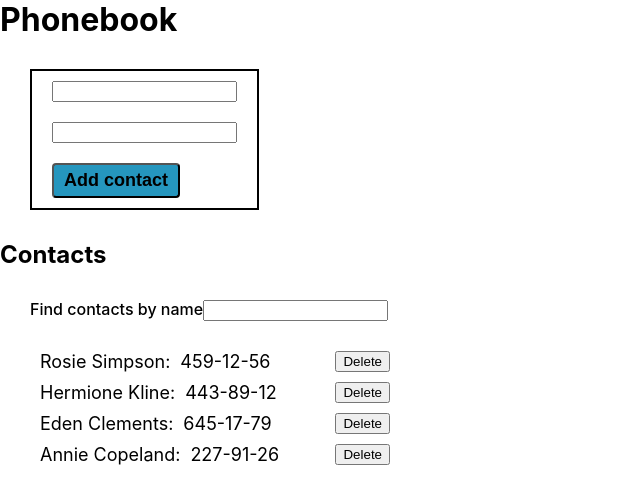
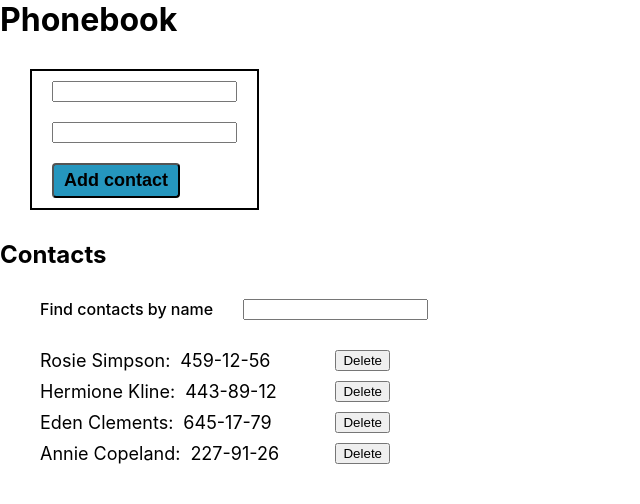
Before and after one commit to Bogdan8633/goit-react-hw-02-phonebook, a React (Create React App) app: page / in a window 1280 px wide. Shown: the top 504 px of the page, without its empty margins (0-640 px from the left). Built offline with nearby package versions, Linux system fonts and the light colour scheme.

Commit message:
add-styles-to-filter

```diff
--- a/src/components/ContactBook/Filter/Filter.jsx
+++ b/src/components/ContactBook/Filter/Filter.jsx
@@ -1,11 +1,14 @@
-import styles from './filter.module.css';
 import PropTypes from 'prop-types';
 
+import styles from './filter.module.css';
+
 const Filter = ({ value, onChange }) => (
-  <label className={styles.label}>
-    Find contacts by name
-    <input type="text" value={value} onChange={onChange} />
-  </label>
+  <div className={styles.wrapper}>
+    <label className={styles.label} htmlFor="filter">
+      Find contacts by name
+    </label>
+    <input type="text" name="filter" value={value} onChange={onChange} />
+  </div>
 );
 
 export default Filter;
--- a/src/components/ContactBook/Filter/filter.module.css
+++ b/src/components/ContactBook/Filter/filter.module.css
@@ -1,8 +1,14 @@
+.wrapper {
+  display: flex;
+  margin-top: 30px;
+  margin-bottom: 30px;
+  padding-left: 40px;
+  padding-right: 40px;
+}
+
 .label {
   display: block;
   font-size: 16px;
   font-weight: 500;
-  margin-bottom: 30px;
-  margin-top: 30px;
-  margin-left: 30px;
+  margin-right: 30px;
 }
```
